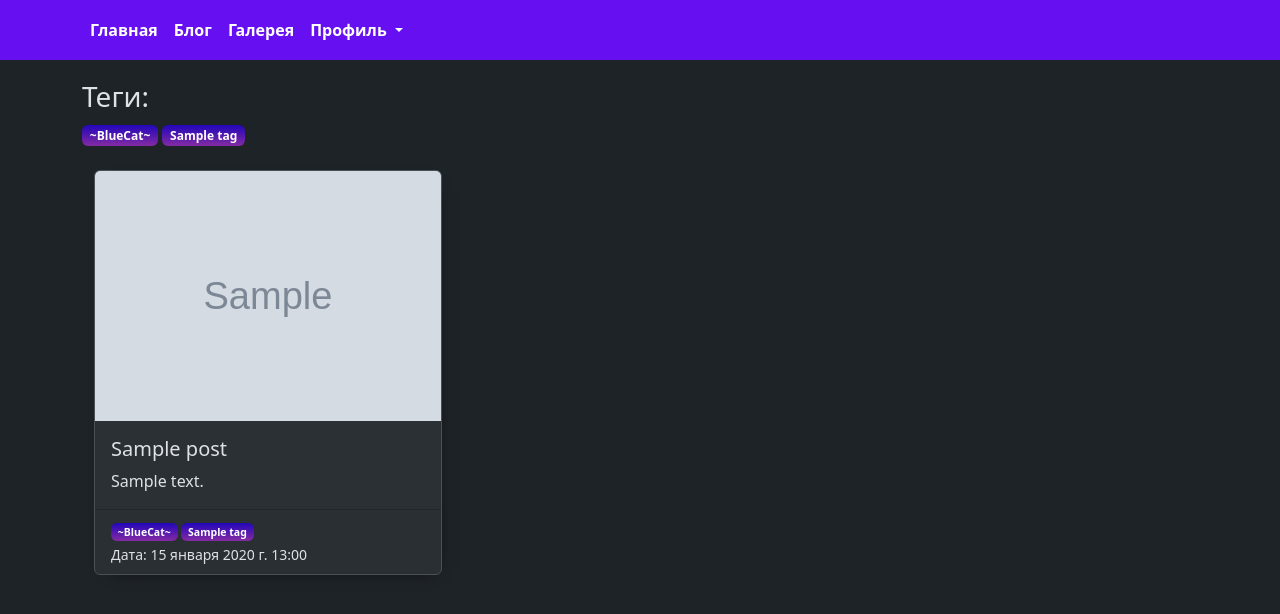
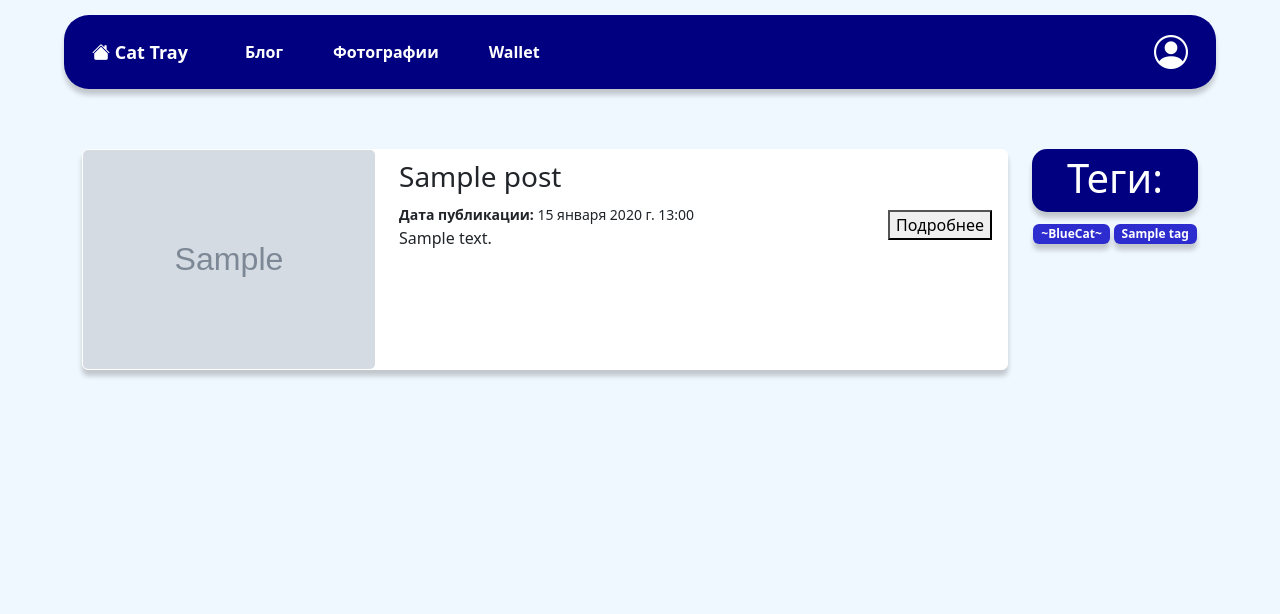
Before and after one commit to fes323/CatTray, a Django app: page /blog in a window 1280 px wide. Shown: the top 614 px of the page. Run offline with Django 4.2, Linux system fonts and the light colour scheme; tables that the repository leaves empty hold one stand-in row (values such as "Sample post"); grey boxes marked "Sample" are stand-in pictures; parts of the project's set-up code (start-up, migrations or seed data) failed here and were passed over.

Commit message:
'update'

```diff
--- a/CatTray/urls.py
+++ b/CatTray/urls.py
@@ -25,6 +25,7 @@ urlpatterns = [
     path('', include("blog.urls")),
     path('', include("main.urls")),
     path('', include('gallery.urls')),
+    path('', include('wallet.urls')),
 ]
 urlpatterns += static(settings.STATIC_URL, document_root=settings.STATIC_ROOT)
 urlpatterns += static(settings.MEDIA_URL, document_root=settings.MEDIA_ROOT)
--- a/blog/templates/blog_list.html
+++ b/blog/templates/blog_list.html
@@ -1,93 +1,77 @@
 {% extends 'base.html' %}
+
+{% load static %}
 {% block content %}
+<link rel="stylesheet" href="{% static 'css/blog.css' %}">
 
-  <style>
-    .navbar_blog {
-        -webkit-box-shadow: 5px 9px 17px 1px rgba(0, 0, 0, 0.52);
-        -moz-box-shadow: 5px 9px 17px 1px rgba(0, 0, 0, 0.52);
-        box-shadow: 5px 9px 17px 1px rgba(0, 0, 0, 0.52);
-    }
-    .card {
-      -webkit-box-shadow: 5px 7px 17px -14px #000000;
-      -moz-box-shadow: 5px 7px 17px -14px #000000;
-      box-shadow: 5px 7px 17px -14px #000000;
-      transition: transform 250ms, opacity 400ms;
-      animation: 5s show ease;
-      /* background: rgb(21,27,101);
-      background: linear-gradient(311deg, rgb(15, 19, 73) 0%, rgb(20, 22, 24) 100%); */
-    }
-    img {
-      object-fit:cover;
-    }
-    .card:hover {
-      transform: scale(1.1);
-      opacity: 1;
-      z-index: 100;
-    }
-    .badge {
-      background: rgb(132,43,163);
-      background: linear-gradient(0deg, rgba(132,43,163,1) 0%, rgba(33,6,186,1) 100%);
-    }
+<div class="container-xl">
+  <div class="row">
+    <div class="col">
+      <div class="blog-list">
+        {% for post in posts %}
+        <div class="card">
+          <div class="row">
+            <div class="col">
+              <div class="card-image-block">
+                {%for post_img in post.post_image.all %} {% if post_img %}
+                <img src="{{ post_img.image.url }}" class="card-img"/>
+                {% else %}
+                <img src="{{ MEDIA_URL }}/300_участников__новых_для_России_поставщиков_1.gif" class="card-img"/>
+                {% endif %} {% endfor %}
+              </div>
+            </div>
+            <div class="col-6">
+              <div class="card-title-block">
+                <h3 class="card-title">{{ post.title }}</h3>
+                <small><b>Дата публикации:</b> {{ post.created_at }}</small>
+                <p class="card-text">{{ post.text }}</p>
+              </div>
+            </div>
+            <div class="col-2">
+              <button>
+                Подробнее
+              </button>
+            </div>
+          </div>
+        </div>
+        {% endfor %}
+      </div>
+    </div>
+    <div class="col-2">
+      <div class="tags">
+        <h1 class="tags-title">Теги:</h1>
+        <span class="badge">~BlueCat~</span>
+        {% for tag in tags %}
+        <span class="badge">{{ tag.name }}</span>
+        {% endfor %}
+      </div>
+    </div>
+  </div>
+</div>
+{% endblock content %}
 
-    @keyframes show {
-      from { opacity: 0; }
-      to { opacity: 1; }
-    }
-
-    .badge_header {
-      transform: translateY(-150%);
-      animation: badge_header 1s forwards;
-    }
-
-    @keyframes badge_header {
-      0% {transform: translateY(-150%);}
-      100% {transform: translateY(0);}
-    }
-
-    @media screen and (max-width: 576px) {
-      .col {
-        padding:0;
-      }
-    }
-
-  </style>
-
-    <div class="container">
-      <h3 style="margin-top: 20px; color: #dee2e6;">Теги:</h3>
-      <a href="#"><span class="badge badge_header" style="background-color: #422282;">~BlueCat~</span></a>
-      {% for tag in tags %}
-      <a href="#"><span class="badge badge_header" style="background-color: #422282; animation: badge_header {{ forloop.counter }}s forwards;">{{ tag }}</span></a>
-      {% endfor %}
-        <div class="row row-cols-1 row-cols-md-3 g-4" style="margin: 0px 0px 20px 0px;">
-          {% for post in posts %}
-            <div class="col" style="">
+<!-- {% for post in posts %}
+<div class="col">
   <a>
-              <div class="card h-100" style="border-color: #495057; background-color: #2b3035;  color: #dee2e6; animation: 0.0{{ forloop.counter }}s show ease;">
-                {%for post_img in post.post_image.all %}
-                {% if post_img %}
-                <img src="{{ post_img.image.url }}" class="card-img-top" alt="..." style="height: 250px;">
+    <div class="card h-100">
+      {%for post_img in post.post_image.all %} {% if post_img %}
+      <img src="{{ post_img.image.url }}" class="card-img-top"/>
       {% else %}
-                <img src="{{ MEDIA_URL }}/300_участников__новых_для_России_поставщиков_1.gif" class="card-img-top" alt="...">
-                {% endif %}
-                {% endfor %}
+      <img src="{{ MEDIA_URL }}/300_участников__новых_для_России_поставщиков_1.gif" class="card-img-top"/>
+      {% endif %} {% endfor %}
       <div class="card-body">
         <h5 class="card-title">{{ post.title }}</h5>
-                  <p class="card-text">{{ post.text }}</p>
       </div>
       <div class="card-footer">
-                  <small style="color: #dee2e6;">
-                    <span class="badge" style="background-color: #422282;">~BlueCat~</span>
+        <small>
+          <span class="badge">~BlueCat~</span>
           {% for post_tag in post.tags.all %}
-                      <span class="badge" style="background-color: #6328db;">{{ post_tag }}</span>
-                    {% endfor %}<br>
+          <span class="badge">{{ post_tag }}</span>
+          {% endfor %}<br />
         </small>
-                  <small style="color: #dee2e6;">Дата: {{ post.created_at }} </small>
+        <small class="card-date">Дата: {{ post.created_at }} </small>
       </div>
     </div>
   </a>
 </div>
-          {% endfor %}
-        </div>
-    </div>
-
- {% endblock content %}
+{% endfor %} -->
--- a/blog/views.py
+++ b/blog/views.py
@@ -1,14 +1,17 @@
 from django.shortcuts import render
 from django.contrib.auth.decorators import login_required
 from blog.models import *
+from gallery.models import *
 
 
 def blog_list(request):
     posts = Post.objects.filter(published=True).order_by('-created_at')
     tags = Tag.objects.filter(published=True)
+    photo_for_slider = GalleryPost.objects.all()
     context = {
         'posts':posts,
-        'tags':tags
+        'tags':tags,
+        'photo_for_slider':photo_for_slider
     }
 
     return render(request, template_name='blog_list.html', context=context)
--- a/main/templates/base.html
+++ b/main/templates/base.html
@@ -1,61 +1,55 @@
 {% load static %}
 
-<!doctype html>
+<!DOCTYPE html>
 <html lang="ru">
   <head>
-    <meta charset="utf-8">
-    <meta name="viewport" content="width=device-width, initial-scale=1">
-    <title>[CatTrayRu]</title>
-    <link href="https://cdn.jsdelivr.net/npm/bootstrap@5.3.0/dist/css/bootstrap.min.css" rel="stylesheet" integrity="sha384-9ndCyUaIbzAi2FUVXJi0CjmCapSmO7SnpJef0486qhLnuZ2cdeRhO02iuK6FUUVM" crossorigin="anonymous">
-    <link rel="stylesheet" href="{% static 'css/base.css' %}">
+    <meta charset="utf-8" />
+    <meta name="viewport" content="width=device-width, initial-scale=1" />
+    <title>CatTray</title>
+    <link
+      href="https://cdn.jsdelivr.net/npm/bootstrap@5.3.0/dist/css/bootstrap.min.css"
+      rel="stylesheet"
+      integrity="sha384-9ndCyUaIbzAi2FUVXJi0CjmCapSmO7SnpJef0486qhLnuZ2cdeRhO02iuK6FUUVM"
+      crossorigin="anonymous"
+    />
+    <link rel="stylesheet" href="https://cdn.jsdelivr.net/npm/bootstrap-icons@1.10.5/font/bootstrap-icons.css">
+    <link rel="stylesheet" href="{% static 'css/base.css' %}" />
   </head>
+  <div class="container-fluid header">
     <header>
-    <div id="mainMenu">
-      <nav class="navbar navbar-expand-lg" v-bind:class="{active:openNav}">
-        <div class="container-xl container_header" v-bind:class="{active:openNav}">
-          <div class="container_btn" v-bind:class="{active:openNav}">
-            <button class="mainMenu__btn" v-on:click="openNav=!openNav" v-bind:class="{active:openNav}">
-              <span class="top"></span>
-              <span class="mid"></span>
-              <span class="bottom"></span>
-            </button>
+    <div class="container-xl main-menu">
+      <nav class="nav-manu">
+        <div class="main-menu_logo">
+          <a href="{% url 'main_page' %}" class="logo-link"><i class="bi bi-house-fill"></i> Cat Tray</a>
         </div>
-          <transition name="openNav">
-          <div class="collapse navbar-collapse" id="navbarSupportedContent" v-bind:class="{active:openNav}">
-            <ul class="navbar-nav me-auto mb-2 mb-lg-0 openNav" v-bind:class="{active:openNav}">
+        <ul class="nav-list">
           <li class="nav-item">
-                <a class="nav-link" aria-current="page" href="{% url 'main_page' %}">Главная</a>
+            <a href="{% url 'blog' %}" class="nav-link">Блог</a>
           </li>
           <li class="nav-item">
-                <a class="nav-link" href="{% url 'blog' %}">Блог</a>
+            <a href="{% url 'gallery' %}" class="nav-link">Фотографии</a>
           </li>
           <li class="nav-item">
-                <a class="nav-link" href="{% url 'gallery' %}">Галерея</a>
-              </li>
-              <li class="nav-item dropdown">
-                <a class="nav-link dropdown-toggle" href="#" role="button" data-bs-toggle="dropdown" aria-expanded="false">
-                  Профиль
-                </a>
-                <ul class="dropdown-menu">
-                  <li><a class="dropdown-item" href="#">Мои посты</a></li>
-                  <li><a class="dropdown-item" href="#">Друзья</a></li>
-                  <li><a class="dropdown-item" href="#">Настройки</a></li>
-                </ul>
+            <a href="{% url 'wallet' %}" class="nav-link">Wallet</a>
           </li>
         </ul>
+      </nav>
+      <div class="icons">
+        <div class="profile-btn">
+          <a><i class="bi bi-person-circle"></i></a>
         </div>
-          </transition>
+        <div class="burger-btn">
+          <a><i class="bi bi-list"></i></a>
         </div>
-      </nav>
+      </div>
     </div>
     </header>
-  <body class="body_gradient" >
-
+  </div>
+  <body class="body">
     {% block content %}
     {% endblock content %}
 
     <script src="https://cdn.jsdelivr.net/npm/vue@2.6.14/dist/vue.js"></script>
     <script src="https://cdn.jsdelivr.net/npm/bootstrap@5.3.0/dist/js/bootstrap.bundle.min.js"></script>
-    <script src="{% static 'js/mainMenu.js' %}"></script>
   </body>
 </html>
--- a/main/templates/main_page.html
+++ b/main/templates/main_page.html
@@ -1,4 +1,3 @@
 {% extends 'base.html' %}
 {% block content %}
-
 {% endblock content %}
--- a/static/css/base.css
+++ b/static/css/base.css
@@ -1,144 +1,138 @@
-a.active.focus,
-a.active:focus,
-a.focus,
-a:active.focus,
-a:active:focus,
-a:focus,
-button.active.focus,
-button.active:focus,
-button.focus,
-button:active.focus,
-button:active:focus,
-button:focus,
-.btn.active.focus,
-.btn.active:focus,
-.btn.focus,
-.btn:active.focus,
-.btn:active:focus,
-.btn:focus {
-outline: 0!important;
-outline-color: transparent!important;
-outline-width: 0!important;
-outline-style: none!important;
-box-shadow: 0 0 0 0 rgba(0,123,255,0)!important;
+.header {
+	padding: 0;
+	display: flex;
+	justify-content: center;
+	background-color:  #F0F8FF;
 }
 
 header {
-	position: absolute;
-	top: 0;
-	width: 100%;
-	z-index: 100;
-}
+	background-color: #000080;
+	border-radius: 25px;
+	max-height: 74px;
+	margin: 0;
+	max-width: 1400px;
+	width: 90%;
+	min-height: 51px;
+	position: sticky;
+	display: flex;
+	margin-top: 15px;
+	-webkit-box-shadow: 0px 6px 5px 0px rgba(2, 2, 2, 0.2);
+	-moz-box-shadow: 0px 6px 5px 0px rgba(2, 2, 2, 0.2);
+	box-shadow: 0px 6px 5px 0px rgba(2, 2, 2, 0.2);
 
-.body_gradient {
-  /* background: rgb(63,94,251);
-  background: radial-gradient(circle, rgb(34, 52, 142) 0%, rgba(52,28,88,1) 100%); */
-  background-color: #1e2327;
-  padding-top: 60px;
-}
-
-nav {
-	min-height: 60px;
-	background-color: #6610f2;
-	color: white;
-}
-
-.mainMenu__btn {
-	display: none;
-}
-
-.navbar-nav .nav-link.active, .navbar-nav .nav-link.show {
-	font-weight: bold;
-	color: white;
-}
-
-.nav-link {
-	color: white;
-	font-weight: bold;
-}
-
-.nav-link:hover {
-	color: rgb(171, 171, 171);
-	font-weight: bold;
-}
-
-.dropdown-menu.show {
-	background-color: #6610f2;
-	border-color: #6610f2;
-	--bs-dropdown-link-hover-color: white;
-    --bs-dropdown-link-hover-bg: #6610f2;
-}
-
-.dropdown-item {
-	background-color: #6610f2;
-	color: white;
-}
-
-
-@media screen and (max-width: 576px) {
-}
-
-@media screen and (max-width: 991px) {
-
-	.mainMenu__btn {
-		margin-top: 2px;
-		display: inline;
-		outline: none;
-		border-radius: 0;
-		border-style: none;
-		border-width: 0;
-		box-shadow: 0 0 0 0 rgba(0, 123, 255, 0)!important;
-		background-color:  #6610f2;
-	}
-
-	.container_btn.active{
-		width: 100%;
-		display: inline;
-	}
-
-	#navbarSupportedContent.active {
-		display: inline;
-		margin-top: 20px;
-		margin-left: 20px;
-
-		.dropdown-menu {
-			max-width: 100%;
-			--bs-dropdown-bg: var(--bs-header-bg);
-			--bs-dropdown-padding-y: 0;
-    		--bs-dropdown-spacer: 0;
-			--bs-dropdown-border: none;
+	.main-menu_logo:hover{
+		.logo-link:hover {
+			color: #9d8dfb;
 		}
 	}
 
-	.top, .mid, .bottom {
-		width: 25px;
-		height: 3px;
-		background-color: white;
-		display: block;
-		margin: 4px;
+	.nav-item:hover {
+		.nav-link:hover {
+			color: #9d8dfb;
+		}
+		.nav-link:active {
+			color: #9d8dfb;
+		}
 	}
-	.mainMenu__btn.active{
-		.top {
-			transform: rotate(-45deg);
-			top: 20;
-			position: absolute;
-		}
-		.mid{
-			display: none;
-		}
-		.bottom {
-			transform: rotate(45deg);
-			top: 20;
-			position: absolute;
+
+	.icons:hover {
+		.profile-btn:hover {
+			color: #9d8dfb;
 		}
 	}
 }
 
-@media screen and (max-width: 992px) {
+.body {
+	background-color: #F0F8FF;
 }
 
-@media screen and (max-width: 1200px) {
+
+@media (min-width: 577px){
+	.main-menu {
+	display: flex;
+	justify-content: space-between;
+	align-items: center;
+
+	.nav-manu {
+		display: flex;
+		align-items: center;
+		justify-content: start;
+	}
+
+	.main-menu_logo {
+		.logo-link {
+			text-decoration: none;
+			font-size: large;
+			color: white;
+			font-weight: bolder;
+			margin-left: 10px;
+		}
+	}
+
+	.nav-list {
+		list-style-type: none;
+		display: flex;
+		align-items: center;
+		margin-bottom: 0;
+
+		.nav-item {
+			display: inline-block;
+
+			.nav-link {
+				text-decoration: none;
+				color: white;
+				font-weight: bold;
+				padding: 25px;
+			}
+		}
+	}
+
+	.icons {
+		display: flex;
+		justify-content: end;
+		align-items: center;
+		color: white;
+		font-size: 34px;
+
+		.profile-btn {
+			margin-right: 10px;
+		}
+
+		.burger-btn {
+			display: none;
+		}
+	}
+
+	}
 }
 
-@media screen and (max-width: 1400px) {
+
+@media (max-width: 576px) {
+	.main-menu {
+		color:white;
+		display: flex;
+		justify-content: space-between;
+		align-items: center;
+
+		.logo-link {
+			text-decoration: none;
+			font-size: large;
+			color: white;
+			font-weight: bolder;
+			margin-left: 10px;
+		}
+
+		.nav-list {
+			display: none;
+		}
+		.profile-btn{
+			display: none;
+		}
+		.burger-btn {
+			display: block;
+			text-align: end;
+			font-size: 34px;
+			padding-right: 10px;
+		}
+	}
 }
--- /dev/null
+++ b/static/css/blog.css
@@ -0,0 +1,66 @@
+.blog_title {
+    border-radius: 15px;
+    margin-top: 60px;
+    display: flex;
+    justify-content: center;
+    z-index: 1;
+}
+
+.col-2 {
+    margin-top: 60px;
+    border-radius: 15px;
+    z-index: 2;
+    text-align: center;
+    .tags-title {
+        background-color: #000080;
+        border-radius: 15px;
+        padding: 5px 0px 10px 0px;
+        -webkit-box-shadow: 0px 6px 5px 0px rgba(2, 2, 2, 0.2);
+        -moz-box-shadow: 0px 6px 5px 0px rgba(2, 2, 2, 0.2);
+        box-shadow: 0px 6px 5px 0px rgba(2, 2, 2, 0.2);
+        color: white;
+    }
+    .badge {
+        background-color: #2d2dcf;
+        -webkit-box-shadow: 0px 6px 5px 0px rgba(2, 2, 2, 0.2);
+        -moz-box-shadow: 0px 6px 5px 0px rgba(2, 2, 2, 0.2);
+        box-shadow: 0px 6px 5px 0px rgba(2, 2, 2, 0.2);
+    }
+}
+
+.blog-list {
+    margin-top: 60px;
+
+    .card {
+        margin-top: 20px;
+        background-color: #ffffff;
+        border-style: solid;
+        border-color: #ffffff;
+        -webkit-box-shadow: 0px 6px 5px 0px rgba(2, 2, 2, 0.2);
+        -moz-box-shadow: 0px 6px 5px 0px rgba(2, 2, 2, 0.2);
+        box-shadow: 0px 6px 5px 0px rgba(2, 2, 2, 0.2);
+
+        .card-title-block {
+            .card-title {
+                margin-top: 10px;
+            }
+        }
+
+        .card-image {
+            height: 200px;
+            object-fit:cover;
+            max-width: 300px;
+        }
+        .badge {
+            background-color: #2d2dcf;
+        }
+        .card-date {
+        }
+    }
+}
+
+@media (max-width: 576px) {
+    .col-2 {
+        display: none;
+    }
+}
--- a/static/js/mainMenu.js
+++ /dev/null
@@ -1,6 +0,0 @@
-var app = new Vue({
-  el: '#mainMenu',
-  data: {
-    openNav: false,
-  }
-})
--- /dev/null
+++ b/wallet/urls.py
@@ -0,0 +1,7 @@
+from django.urls import include, path
+from wallet import views
+
+
+urlpatterns = [
+    path('wallet/', views.wallet, name='wallet')
+]
```
Also changed, not shown: account/templates/registration/login.html (+34 -10 lines), gallery/templates/gallery.html (+20 -11 lines), static/css/wallet.css (added, +64 -0 lines), wallet/templates/wallet.html (added, +54 -0 lines), wallet/views.py (+7 -1 lines), static/svg/account_circle_FILL0_wght400_GRAD0_opsz48.svg (added), static/svg/header_right_img.svg (added), static/svg/header_title-background.svg (added), static/svg/menu_FILL0_wght400_GRAD0_opsz48.svg (added). Lines whose indentation alone changed are shown as unchanged.
